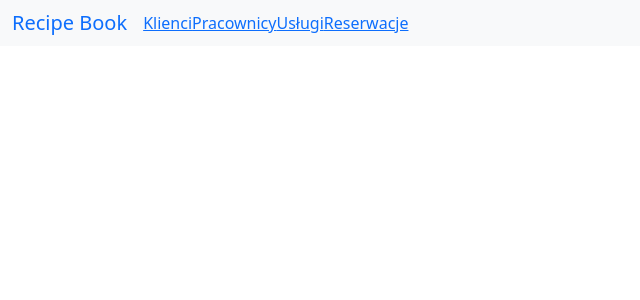
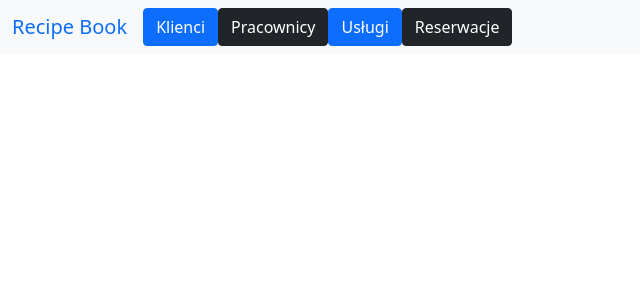
Before and after one commit to marcinJ81/salonFrAngular, an Angular app: page /client in a window 1280 px wide. Shown: the top 300 px of the page, without its empty margins (0-640 px from the left). Built offline with nearby package versions, Linux system fonts and the light colour scheme.

Commit message:
add simple route and new component in employee folder jobposition

```diff
--- a/src/app/Header/header.compomnent.html
+++ b/src/app/Header/header.compomnent.html
@@ -1,16 +1,17 @@
 <nav class="navbar navbar-expand-sm bg-light navbar-default">
     <div class="container-fluid">
       <div class="navbar-header">
-        <a href="#" class="navbar-brand">Recipe Book</a>
+        <a routerLink="/" class="navbar-brand">Recipe Book</a>
       </div>
 
       <div class="collapse navbar-collapse">
         <ul class="nav navbar-nav">
-          <li><a href="#" (click)="onSelect('client')">Klienci</a></li>
-          <li><a href="#" (click)="onSelect('employee')">Pracownicy</a></li>
-          <li><a href="#" (click)="onSelect('services')">Usługi</a></li>
-          <li><a href="#" (click)="onSelect('reservation')">Reserwacje</a></li>
+          <li><a routerLink="/client" (click)="onSelect('client')" class="btn btn-primary">Klienci</a></li>
+          <li><a [routerLink]="['/employee']" (click)="onSelect('employee')" class="btn btn-dark">Pracownicy</a></li>
+          <li><a routerLink="/services" (click)="onSelect('services')"class="btn btn-primary">Usługi</a></li>
+          <li><a routerLink="/reservation" (click)="onSelect('reservation')" class="btn btn-dark">Reserwacje</a></li>
         </ul>
       </div>
     </div>
+
   </nav>
--- a/src/app/app.component.html
+++ b/src/app/app.component.html
@@ -1,6 +1,6 @@
 <app-header (featureSelected)="onNavigate($event)"></app-header>
 
-<app-client *ngIf="loadedFeatures === 'client'"></app-client>
+<app-client *ngIf="loadedFeatures === 'client'">  </app-client>
 <app-employee *ngIf="loadedFeatures === 'employee'" ></app-employee>
 <app-reservation *ngIf="loadedFeatures === 'reservation'"></app-reservation>
 <app-services *ngIf="loadedFeatures === 'services'"></app-services>
--- a/src/app/app.component.ts
+++ b/src/app/app.component.ts
@@ -8,6 +8,7 @@ import { Component } from '@angular/core';
 })
 export class AppComponent {
   loadedFeatures = 'recipe';
+  titleComponent: string;
 
   onNavigate(feature: string) {
     this.loadedFeatures = feature;
--- a/src/app/app.module.ts
+++ b/src/app/app.module.ts
@@ -16,6 +16,7 @@ import { ReservationComponent } from './reservation/reservation.component';
 import { EmployeeComponent } from './employee/employee.component';
 import { EmployeeListComponent } from './employee/employee-list/employee-list.component';
 import { HeaderComponent } from './Header/header.component';
+import { JobPositionComponent } from './employee/job-position/job-position.component';
 //end
 
 const appRoutes: Routes = [
@@ -35,11 +36,14 @@ const appRoutes: Routes = [
     EmployeeComponent,
     ServicesComponent,
     EmployeeListComponent,
-    HeaderComponent//,
-   // RouterModule.forRoot(appRoutes)
+    HeaderComponent,
+    JobPositionComponent
+
   ],
   imports: [
-    BrowserModule,FormsModule
+    BrowserModule,
+    FormsModule,
+    RouterModule.forRoot(appRoutes)
   ],
   providers: [
               ClientServices,
--- a/src/app/client/client.component.html
+++ b/src/app/client/client.component.html
@@ -1,3 +1,6 @@
+<div>
+   <b> {{FormTittle}}</b>
+</div>
 <div class="container">
     <div class="row">
         <div class="col-md-1">
--- a/src/app/client/client.component.ts
+++ b/src/app/client/client.component.ts
@@ -1,4 +1,4 @@
-import { Component, OnInit, ViewChild,ElementRef } from '@angular/core';
+import { Component, OnInit, ViewChild,ElementRef, Input } from '@angular/core';
 import { ClientModel } from '../Model/Client.model';
 import { ClientServices } from '../service/client.service';
 import { CounterServices } from '../service/counter.services';
@@ -17,10 +17,12 @@ export class ClientComponent implements OnInit {
   @ViewChild('clDescInput',{static:false}) clDescInput: ElementRef;
  // @ViewChild('clIdInput',{static:false}) clIdInput: ElementRef;
   clId: number;
+  FormTittle: string = "";
   constructor(private clientServices: ClientServices,private counterService: CounterServices ) { }
 
   ngOnInit(): void {
    // this.clId = this.clIdInput.nativeElement.value;
+    this.FormTittle = ClientComponent.name;
   }
 
   NewClient(){
--- /dev/null
+++ b/src/app/employee/job-position/job-position.component.html
@@ -0,0 +1 @@
+<p>job-position works!</p>
--- /dev/null
+++ b/src/app/employee/job-position/job-position.component.ts
@@ -0,0 +1,15 @@
+import { Component, OnInit } from '@angular/core';
+
+@Component({
+  selector: 'app-job-position',
+  templateUrl: './job-position.component.html',
+  styleUrls: ['./job-position.component.css']
+})
+export class JobPositionComponent implements OnInit {
+
+  constructor() { }
+
+  ngOnInit(): void {
+  }
+
+}
```
Also changed, not shown: src/app/employee/job-position/job-position.component.css (added).
